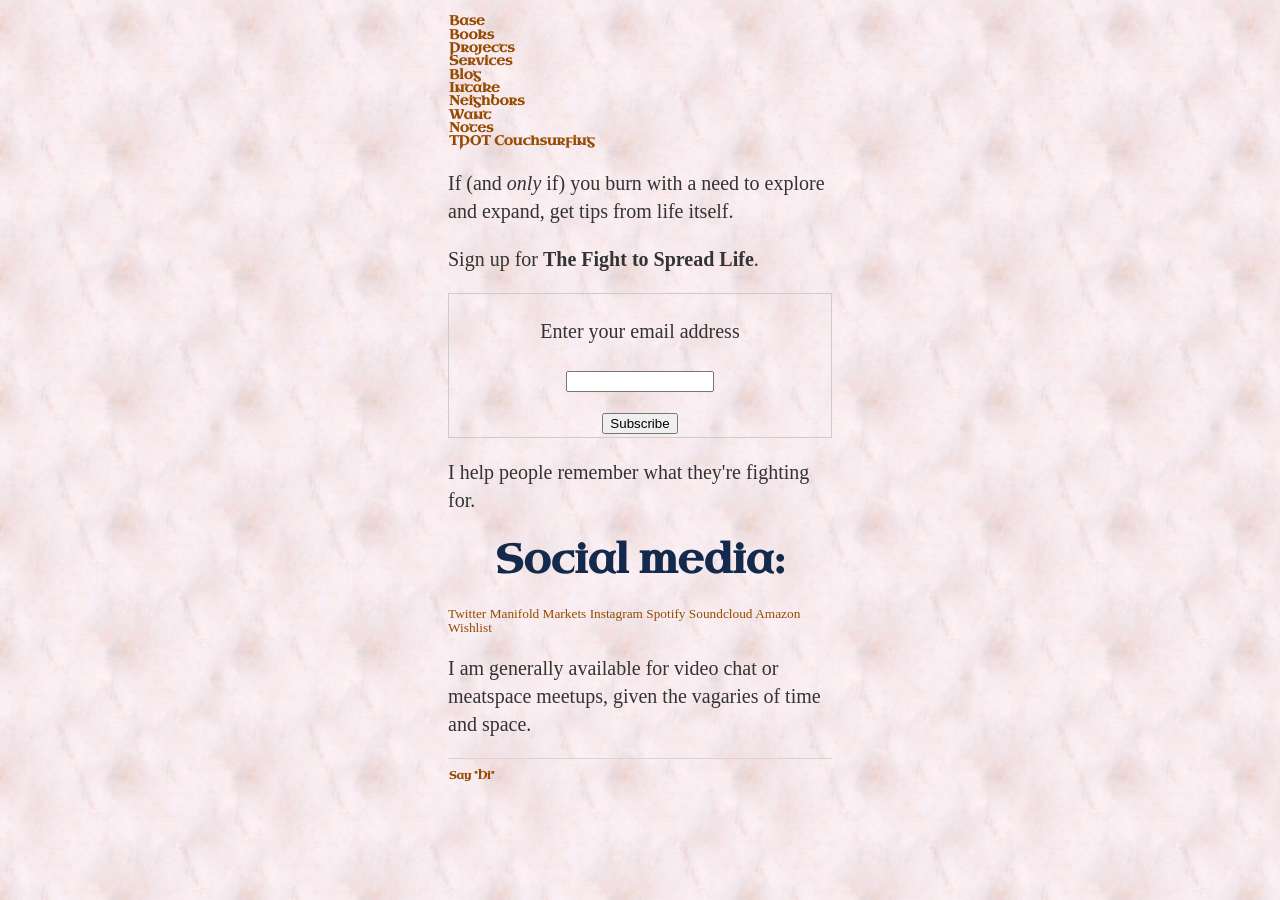
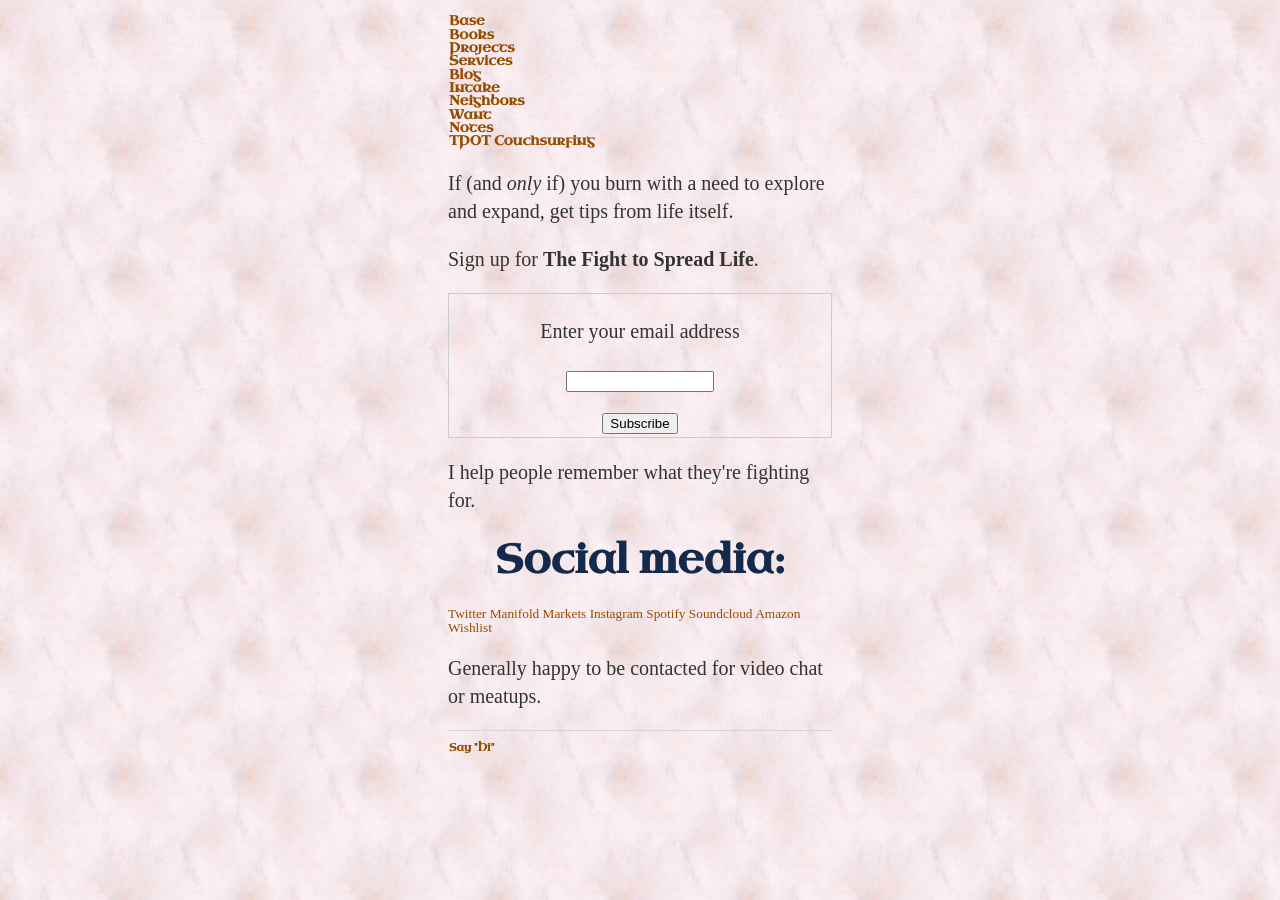
Before and after one commit to ray-dorai/ray-dorai.github.io, a Jekyll site: the page built from index.html, in a window 1280 px wide. Built offline with Jekyll 4.4.1, drawn with Linux system fonts in a browser that asks for light colours; some web fonts are replaced.

Commit message:
Update index.html

```diff
--- a/index.html
+++ b/index.html
@@ -20,7 +20,7 @@ title: Ray Doraisamy
 	        <i class="cp cp-shopping-bag"></i> <a href="https://www.amazon.com/hz/wishlist/ls/7FKJHPJVHUQG?ref_=wl_share">Amazon Wishlist</a>
 
 
-	<p>I am generally available for video chat or meatspace meetups, given the vagaries of time and space.</p>
+	<p>Generally happy to be contacted for video chat or meatups.</p>
 
 
 </div><!-- /.blurb -->
```
